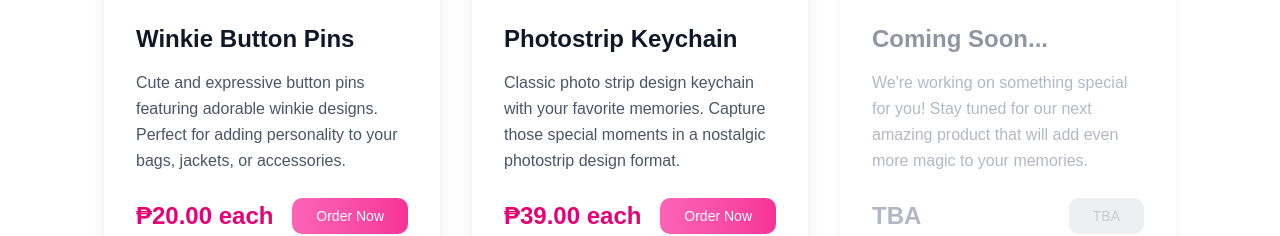
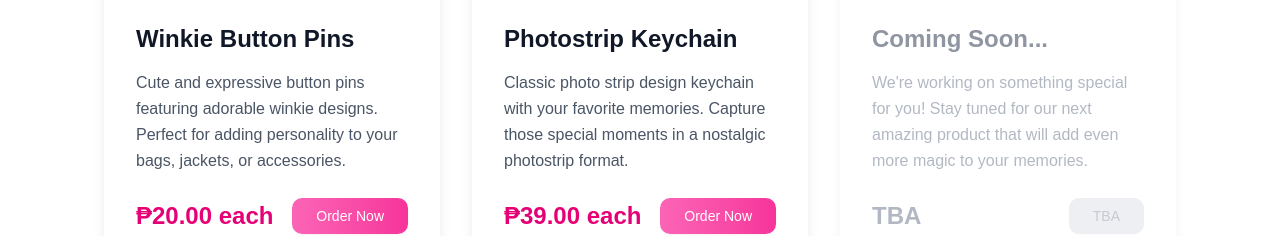
Before and after one commit to mzyxknn/TinyTreasuresWeb, a Next.js app: page / in a window 1280 px wide. Shown: the part 1731-1967 px from the top of the page. Built offline with nearby package versions, Linux system fonts and the light colour scheme; a web font is replaced by a local one.

Commit message:
Minor fixes for custom order button navigation, and hyperlinks

```diff
--- a/app/page.tsx
+++ b/app/page.tsx
@@ -338,12 +338,14 @@ export default function Home() {
                         Order Now
                       </Button>
                     </Link>
+                    <SmoothScrollLink href="#products">
                       <Button
                         variant="outline"
                         className="w-full sm:min-w-[200px] md:w-[20px] border-3 border-pink-300 text-pink-400 hover:text-pink-400/70 hover:bg-pink-10 bg-white/80 backdrop-blur-sm text-lg px-4 py-4 h-15 lg:min-w-[200px]"
                       >
                         Custom Orders
                       </Button>
+                    </SmoothScrollLink>
                   </div>
                 </div>
 
@@ -442,7 +444,7 @@ export default function Home() {
                         <span className="font-bold text-pink-600 text-lg md:text-2xl">
                           ₱20.00 each
                         </span>
-                        <Link href="https://www.facebook.com/profile.php?id=100089262530024">
+                        <Link href="https://www.facebook.com/share/p/1N7MYCJQ61/">
                           <Button className="bg-gradient-to-r from-pink-400 to-pink-500 hover:from-pink-500 hover:to-pink-600 text-white px-6 py-2 rounded-lg transition-colors">
                             Order Now
                           </Button>
@@ -472,13 +474,13 @@ export default function Home() {
                       <p className="text-gray-600 leading-relaxed">
                         Classic photo strip design keychain with your favorite
                         memories. Capture those special moments in a nostalgic
-                        photostrip design format.
+                        photostrip format.
                       </p>
                       <div className="mt-6 flex items-center justify-between">
                         <span className="font-bold text-pink-600 text-lg md:text-2xl">
                           ₱39.00 each
                         </span>
-                        <Link href="https://www.facebook.com/profile.php?id=100089262530024">
+                        <Link href="https://www.facebook.com/share/p/16aBKrrhuu/">
                           <Button className="bg-gradient-to-r from-pink-400 to-pink-500 hover:from-pink-500 hover:to-pink-600 text-white px-6 py-2 rounded-lg transition-colors">
                             Order Now
                           </Button>
```
Lines whose indentation alone changed are shown as unchanged.
